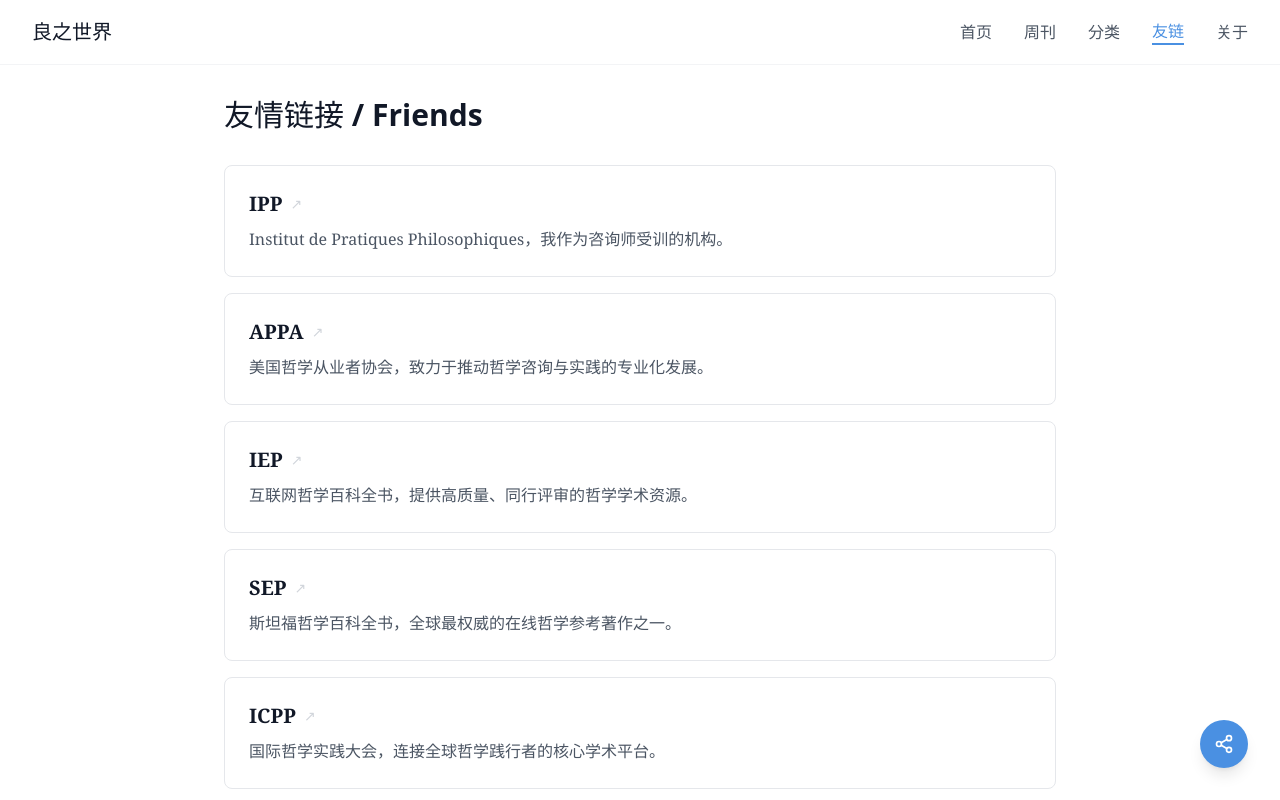
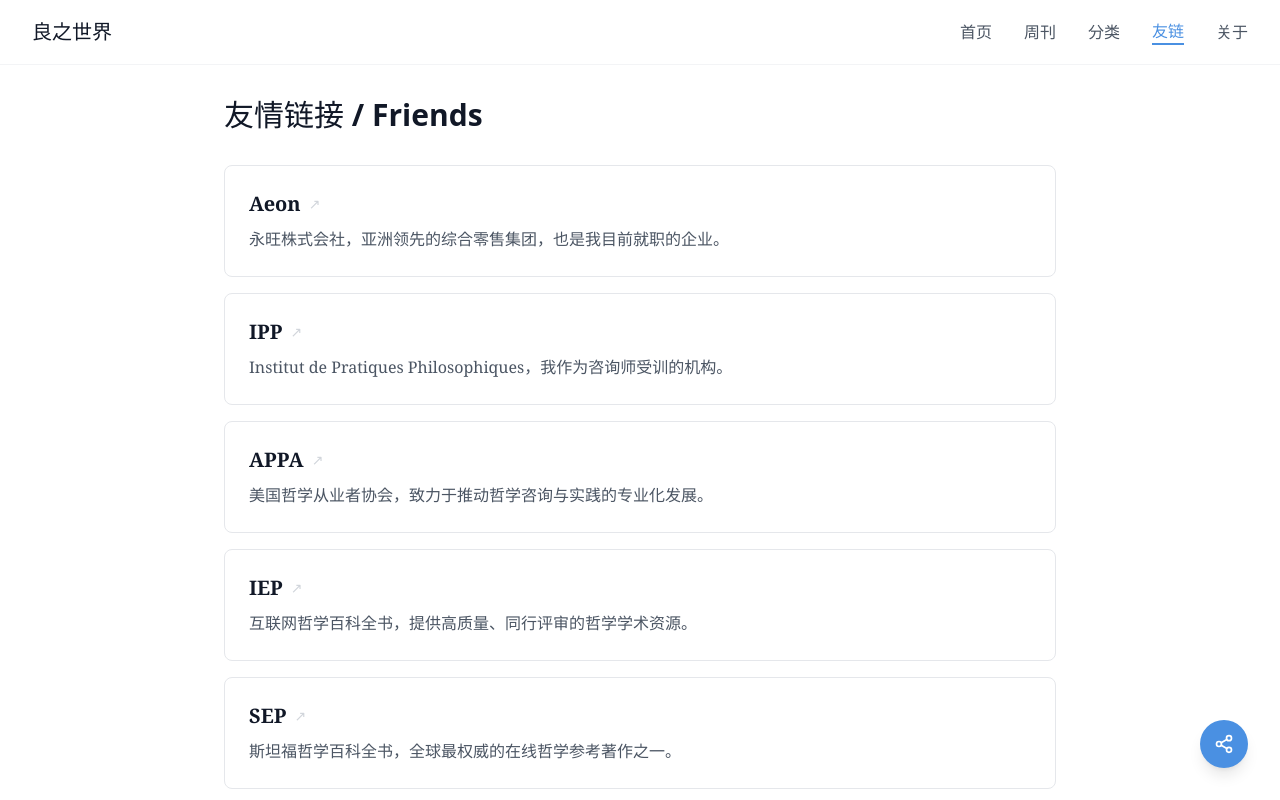
Before and after one commit to qaz20011230/blog, a React (Vite) app: page /links in a window 1280 px wide. Shown: the top 800 px of the page. Built offline with nearby package versions, Linux system fonts and the light colour scheme.

Commit message:
feat: add Aeon friendship link

```diff
--- a/src/pages/Links.tsx
+++ b/src/pages/Links.tsx
@@ -8,6 +8,11 @@
 }
 
 const friends: Friend[] = [
+  {
+    name: 'Aeon',
+    url: 'https://www.aeon.info/',
+    description: '永旺株式会社，亚洲领先的综合零售集团，也是我目前就职的企业。',
+  },
   {
     name: 'IPP',
     url: 'http://www.pratiques-philosophiques.fr/',
```
